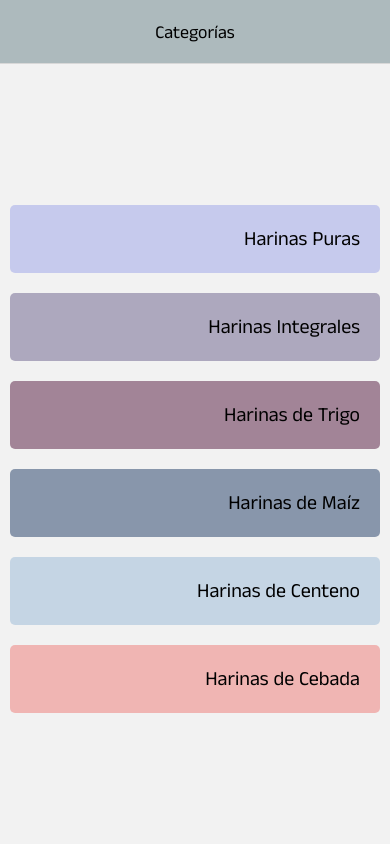
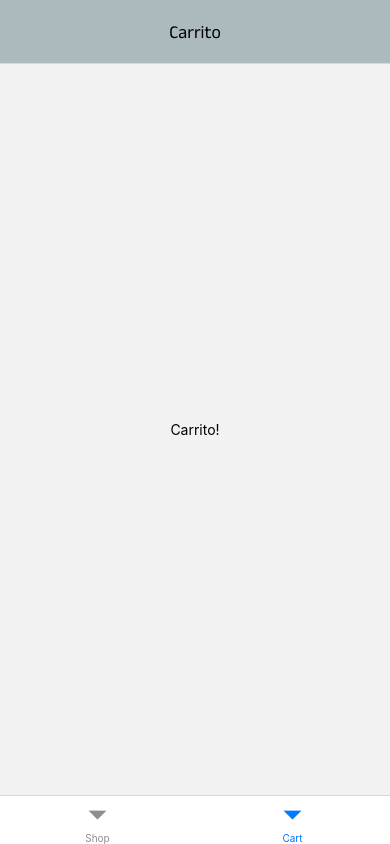
Before and after one commit to lautarodesouches/bakery-app, a React Native app: screen /CartTab in a window 390 px wide. Built offline with nearby package versions, Linux system fonts and the light colour scheme.

Commit message:
Tabs - Main & Cart

```diff
--- a/package.json
+++ b/package.json
@@ -10,6 +10,7 @@
     "eject": "expo eject"
   },
   "dependencies": {
+    "@react-navigation/bottom-tabs": "^6.3.1",
     "@react-navigation/native": "^6.0.10",
     "@react-navigation/native-stack": "^6.6.2",
     "expo": "~45.0.0",
--- /dev/null
+++ b/src/navigation/cart.js
@@ -0,0 +1,32 @@
+import { createNativeStackNavigator } from '@react-navigation/native-stack'
+import { Cart } from '../screens';
+import { primaryBg, primaryText, secondaryBg, secondaryText } from '../constants/colors';
+import { isIOS } from '../constants/utils';
+
+const Stack = createNativeStackNavigator();
+
+const CartNavigator = () => {
+    return (
+        <Stack.Navigator
+            initialRouteName='Cart'
+            screenOptions={{
+                headerStyle: {
+                    backgroundColor: isIOS ? secondaryBg : primaryBg,
+                },
+                headerTintColor: isIOS ? secondaryText : primaryText,
+                headerTitleAlign: 'center',
+                headerTitleStyle: {
+                    fontFamily: 'AnekRegular',
+                }
+            }}
+        >
+            <Stack.Screen
+                name='Cart'
+                component={Cart}
+                options={{ title: 'Carrito' }}
+            />
+        </Stack.Navigator>
+    );
+}
+
+export default CartNavigator;
--- a/src/navigation/index.js
+++ b/src/navigation/index.js
@@ -1,6 +1,6 @@
 import { NavigationContainer } from "@react-navigation/native";
 import { StatusBar } from "react-native";
-import MainNavigator from "./main";
+import TabNavigator from "./tab";
 
 const AppNavigator = () => {
     return (
@@ -10,7 +10,7 @@
                 backgroundColor="transparent"
                 barStyle="default"
             />
-            <MainNavigator />
+            <TabNavigator />
         </NavigationContainer>
     );
 }
--- /dev/null
+++ b/src/navigation/tab.js
@@ -0,0 +1,30 @@
+import { createBottomTabNavigator } from '@react-navigation/bottom-tabs';
+import CartNavigator from './cart';
+import MainNavigator from './main';
+
+const BottomTabs = createBottomTabNavigator();
+
+const TabNavigator = () => {
+    return (
+        <BottomTabs.Navigator initialRouteName='ShopTab'>
+            <BottomTabs.Screen
+                name='ShopTab'
+                component={MainNavigator}
+                options={{
+                    title: 'Shop',
+                    headerShown: false
+                }}
+            />
+            <BottomTabs.Screen
+                name='CartTab'
+                component={CartNavigator}
+                options={{
+                    title: 'Cart',
+                    headerShown: false
+                }}
+            />
+        </BottomTabs.Navigator>
+    );
+}
+
+export default TabNavigator;
--- /dev/null
+++ b/src/screens/Cart/index.js
@@ -0,0 +1,12 @@
+import { Text, View } from "react-native";
+import { styles } from "./styles";
+
+const Cart = () => {
+    return(
+        <View style={styles.container}>
+            <Text>Carrito!</Text>
+        </View>
+    );
+}
+
+export default Cart;
--- /dev/null
+++ b/src/screens/Cart/styles.js
@@ -0,0 +1,9 @@
+import { StyleSheet } from "react-native";
+
+export const styles = StyleSheet.create({
+    container: {
+        flex: 1,
+        justifyContent: 'center',
+        alignItems: 'center'
+    }
+});
--- a/src/screens/index.js
+++ b/src/screens/index.js
@@ -1,3 +1,4 @@
 export {default as Categories} from './Categories';
 export {default as ProductDetail} from './ProductDetail';
 export {default as Products} from './Products';
+export {default as Cart} from './Cart';
```
Also changed, not shown: 1 other file (tests, documents, lock files or other folders).
